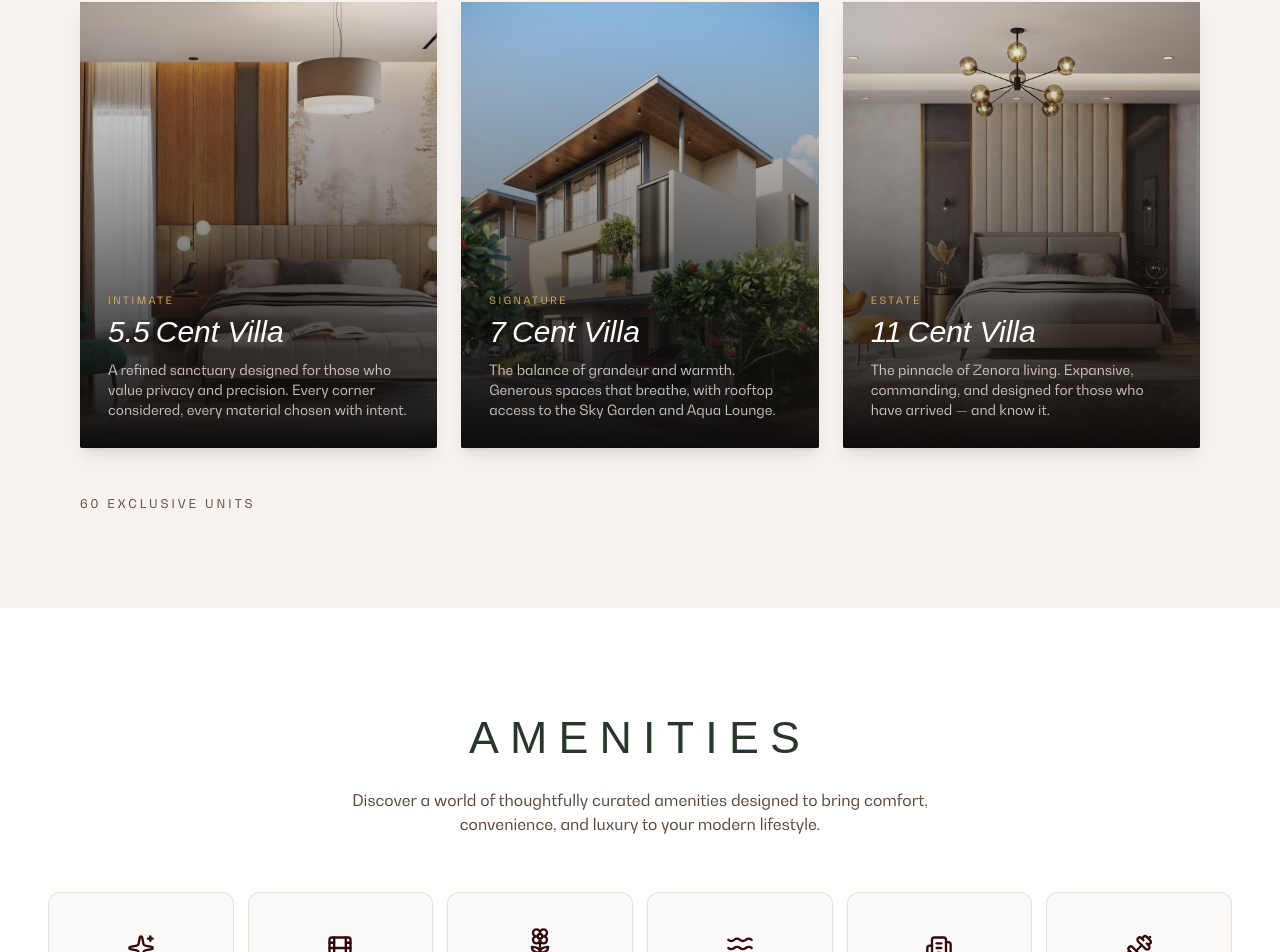
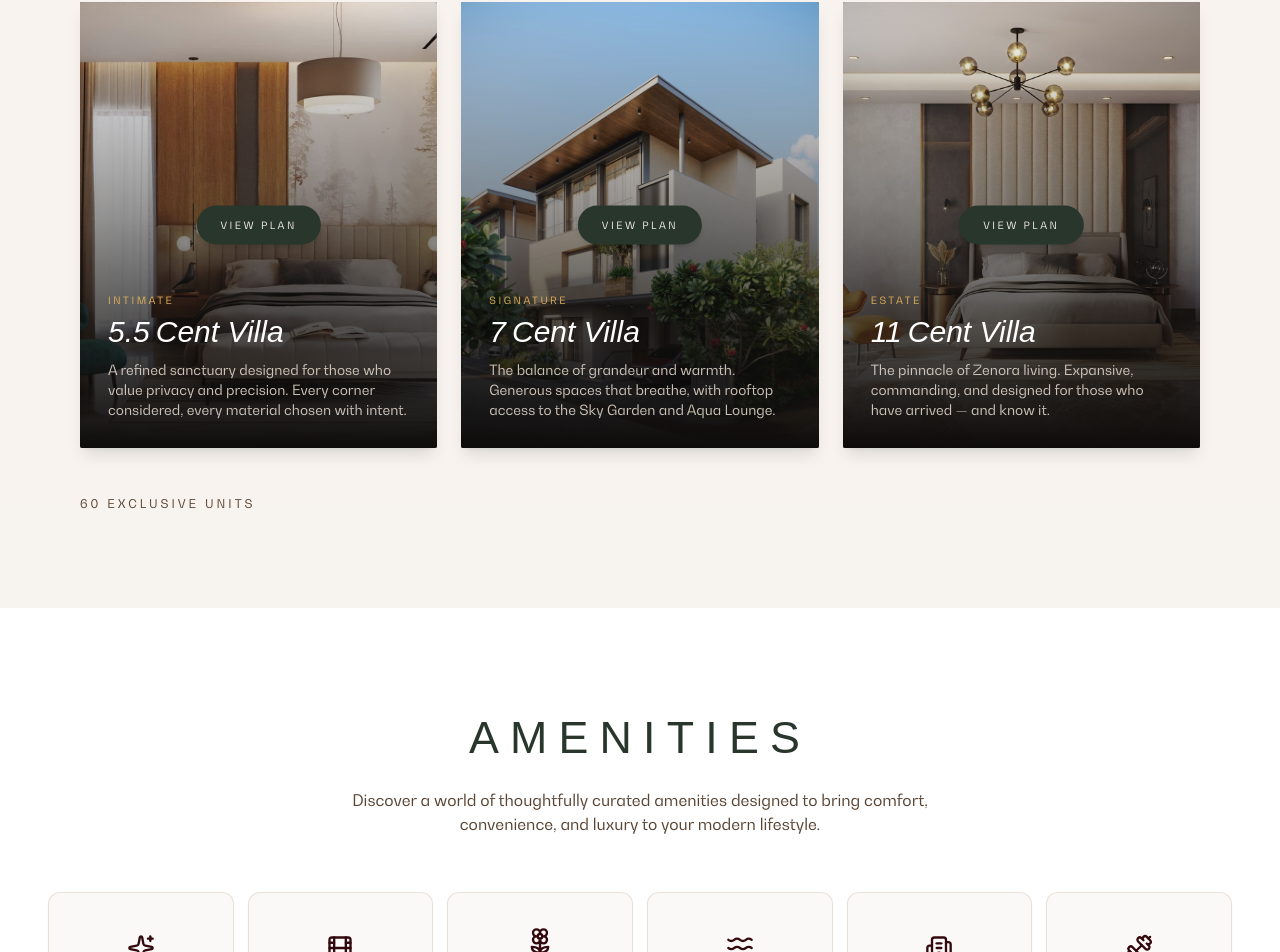
Before and after one commit to Britojaison/zenora_perfomace2, a Next.js app: page / in a window 1280 px wide. Shown: the part 3051-4003 px from the top of the page. Built offline with nearby package versions, Linux system fonts and the light colour scheme; a web font is replaced by a local one.

Commit message:
refactor: update Hero props handling and enhance Residences action button hover effects and visibility

```diff
--- a/src/components/sections/Hero.tsx
+++ b/src/components/sections/Hero.tsx
@@ -10,7 +10,8 @@ interface HeroProps {
   onOpenBrochure?: () => void;
 }
 
-export default function Hero({ onOpenBrochure }: HeroProps) {
+export default function Hero(props: HeroProps) {
+  void props;
   const containerRef = useRef<HTMLElement>(null);
   const visualRef = useRef<HTMLDivElement>(null);
   const formCardRef = useRef<HTMLDivElement>(null);
--- a/src/components/sections/Residences.tsx
+++ b/src/components/sections/Residences.tsx
@@ -133,7 +133,7 @@ export default function Residences() {
                 <div className="absolute inset-0 bg-gradient-to-t from-noir via-noir/45 to-transparent" />
                 <a
                   href="#contact"
-                  className="absolute top-1/2 left-1/2 -translate-x-1/2 -translate-y-1/2 bg-forest text-ivory font-sans text-[10px] uppercase tracking-[0.25em] px-6 py-3 rounded-full opacity-0 group-hover:opacity-100 transition-opacity duration-500 shadow-md"
+                  className="absolute top-1/2 left-1/2 -translate-x-1/2 -translate-y-1/2 bg-forest hover:bg-forest-light text-ivory font-sans text-[10px] uppercase tracking-[0.25em] px-6 py-3 rounded-full transition-all duration-300 shadow-md hover:scale-105 z-10"
                 >
                   View Plan
                 </a>
```
